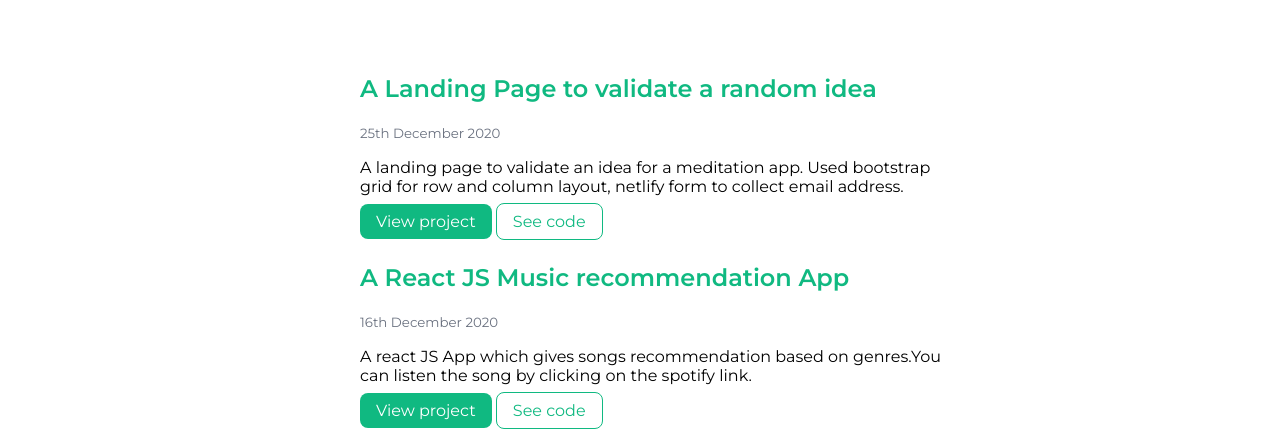
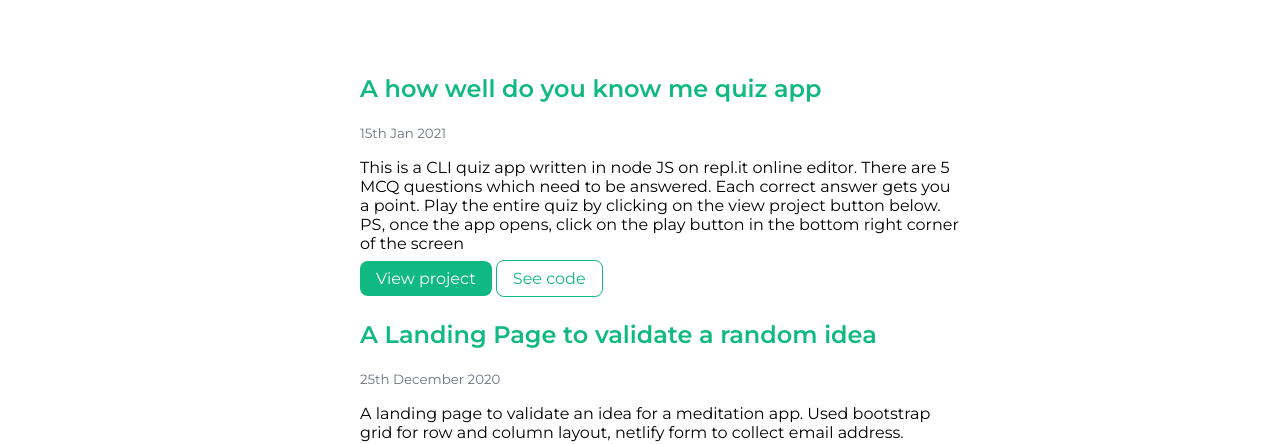
Before and after one commit to sid4861/portfolio, a plain HTML site: page projects.html in a window 1280 px wide. Shown: the part 524-968 px from the top of the page. Drawn offline with Linux system fonts and the light colour scheme.

Commit message:
Update projects.html

```diff
--- a/projects.html
+++ b/projects.html
@@ -28,13 +28,25 @@
 
         <li style="margin-top: 2rem;">
             <div class="container-center">
+                <h2 class="h2-primary">A how well do you know me quiz app</h2>
+                <small class="date">15th Jan 2021</small>
+                <p>This is a CLI quiz app written in node JS on repl.it online editor. There are 5 MCQ questions which need to be answered. Each correct answer gets you a point. Play the entire quiz by clicking on the view project button below. PS, once
+                    the app opens, click on the play button in the bottom right corner of the screen </p>
+                <a href="https://repl.it/@sid4861/know-me-quiz?output=1&embed=1#index.js" target="_blank" class="link-primary link">View project</a>
+                <a href="https://github.com/sid4861/know-me-quiz" target="_blank" class="link-secondary link">See
+                    code</a>
+            </div>
+        </li>
+
+
+        <li style="margin-top: 2rem;">
+            <div class="container-center">
                 <h2 class="h2-primary">A Landing Page to validate a random idea</h2>
                 <small class="date">25th December 2020</small>
                 <p> A landing page to validate an idea for a meditation app. Used bootstrap grid for row and column layout, netlify form to collect email address.</p>
                 <a href="https://etiam-app.netlify.app" target="_blank" class="link-primary link">View
                     project</a>
-                <a href="https://github.com/sid4861/eitam-landing-page" target="_blank"
-                    class="link-secondary link">See
+                <a href="https://github.com/sid4861/eitam-landing-page" target="_blank" class="link-secondary link">See
                     code</a>
             </div>
         </li>
@@ -43,12 +55,10 @@
             <div class="container-center">
                 <h2 class="h2-primary">A React JS Music recommendation App</h2>
                 <small class="date">16th December 2020</small>
-                <p> A react JS App which gives songs recommendation based on genres.You can listen the song by clicking
-                    on the spotify link.</p>
+                <p> A react JS App which gives songs recommendation based on genres.You can listen the song by clicking on the spotify link.</p>
                 <a href="https://g1sz2.csb.app/" target="_blank" class="link-primary link">View
                     project</a>
-                <a href="https://github.com/sid4861/music-recommendations-react-app/tree/main/" target="_blank"
-                    class="link-secondary link">See
+                <a href="https://github.com/sid4861/music-recommendations-react-app/tree/main/" target="_blank" class="link-secondary link">See
                     code</a>
             </div>
         </li>
@@ -60,8 +70,7 @@
                 <p> A react JS App which gives emoji meanings. Put an emoji and it will tell what that means.</p>
                 <a href="https://j2dup.csb.app/" target="_blank" class="link-primary link">View
                     project</a>
-                <a href="https://github.com/sid4861/know-your-emoji-react-app/tree/main/" target="_blank"
-                    class="link-secondary link">See
+                <a href="https://github.com/sid4861/know-your-emoji-react-app/tree/main/" target="_blank" class="link-secondary link">See
                     code</a>
             </div>
         </li>
@@ -70,8 +79,7 @@
             <div class="container-center">
                 <h2 class="h2-primary">Hodor Translator</h2>
                 <small class="date">14th December 2020</small>
-                <p>A vanilla javascript app to translate English sentences into Hodor's Language.
-                    Hodor is a popular Game of Thrones' character </p>
+                <p>A vanilla javascript app to translate English sentences into Hodor's Language. Hodor is a popular Game of Thrones' character </p>
                 <a href="https://hodor-translator.netlify.app/" target="_blank" class="link-primary link">View
                     project</a>
                 <a href="https://github.com/sid4861/js-demo-2" target="_blank" class="link-secondary link">See
@@ -96,12 +104,9 @@
             <div class="container-center">
                 <h2 class="h2-primary">A CLI quiz app on marvel movies</h2>
                 <small class="date">12th December 2020</small>
-                <p>This is a CLI quiz app written in node JS on repl.it online editor. There are 5 MCQ questions which
-                    need to be answered. Each correct answer gets you a point. Play the entire quiz by clicking on the
-                    view project button below. PS, once the app opens, click on the play button in the bottom right
-                    corner of the screen </p>
-                <a href="https://repl.it/@sid4861/marvel-quiz?output=1&embed=1#index.js" target="_blank"
-                    class="link-primary link">View project</a>
+                <p>This is a CLI quiz app written in node JS on repl.it online editor. There are 5 MCQ questions which need to be answered. Each correct answer gets you a point. Play the entire quiz by clicking on the view project button below. PS, once
+                    the app opens, click on the play button in the bottom right corner of the screen </p>
+                <a href="https://repl.it/@sid4861/marvel-quiz?output=1&embed=1#index.js" target="_blank" class="link-primary link">View project</a>
                 <a href="https://github.com/sid4861/marvel-quiz" target="_blank" class="link-secondary link">See
                     code</a>
             </div>
```
